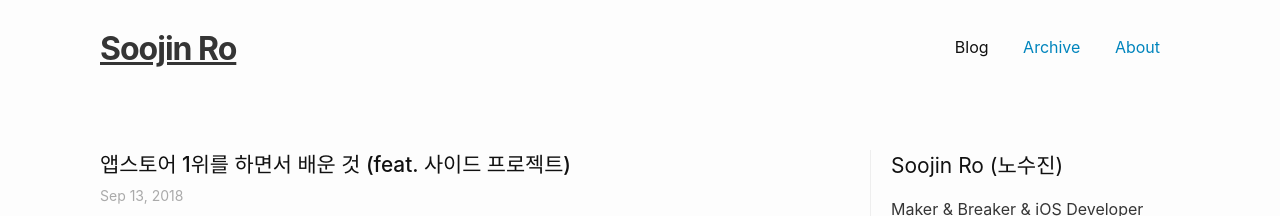
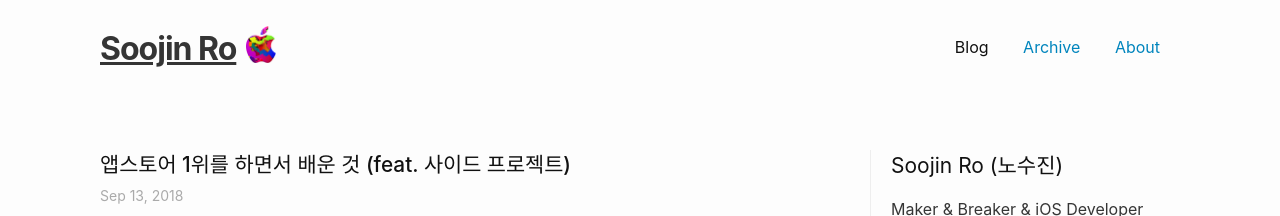
Before and after one commit to nsoojin/nsoojin.github.io, a Jekyll site: the page built from index.html, in a window 1280 px wide. Shown: the top 216 px of the page. Built offline with Jekyll 4.4.1, drawn with Linux system fonts in a browser that asks for light colours; the list of posts is cut into pages by our own code.

Commit message:
add apple logo

```diff
--- a/_includes/header.html
+++ b/_includes/header.html
@@ -1,17 +1,15 @@
 <header class="site-header" role="banner">
 
   <div class="wrapper">
-    <a class="site-title" href="{{ "/" | relative_url }}">{{ site.title | escape }}</a>
+    <a class="site-title" href="{{ "/" | relative_url }}">{{ site.title | escape }} </a>
+
+    <p class="site-logo"><img align="bottom" src="/assets/apple-logos/1.png" width="30" /></p>
 
     <nav class="site-nav">
       <input type="checkbox" id="nav-trigger" class="nav-trigger" />
       <label for="nav-trigger">
         <span class="menu-icon">
-          <svg viewBox="0 0 18 15" width="18px" height="15px">
-            <path fill="#424242" d="M18,1.484c0,0.82-0.665,1.484-1.484,1.484H1.484C0.665,2.969,0,2.304,0,1.484l0,0C0,0.665,0.665,0,1.484,0 h15.031C17.335,0,18,0.665,18,1.484L18,1.484z"/>
-            <path fill="#424242" d="M18,7.516C18,8.335,17.335,9,16.516,9H1.484C0.665,9,0,8.335,0,7.516l0,0c0-0.82,0.665-1.484,1.484-1.484 h15.031C17.335,6.031,18,6.696,18,7.516L18,7.516z"/>
-            <path fill="#424242" d="M18,13.516C18,14.335,17.335,15,16.516,15H1.484C0.665,15,0,14.335,0,13.516l0,0 c0-0.82,0.665-1.484,1.484-1.484h15.031C17.335,12.031,18,12.696,18,13.516L18,13.516z"/>
-          </svg>
+          <img src="/assets/apple-logos/1.png" width="20"/>
         </span>
       </label>
 
--- a/_sass/minima/_layout.scss
+++ b/_sass/minima/_layout.scss
@@ -21,6 +21,16 @@
   &,
   &:visited {
     color: $grey-color-dark;
+  }
+}
+
+.site-logo {
+  float: left;
+  margin-left: 10px;
+  margin-top: 26px;
+
+  @include media-query($on-palm) {
+    display: none;
   }
 }
 
@@ -70,7 +80,7 @@
       width: 36px;
       height: 26px;
       line-height: 0;
-      padding-top: 10px;
+      padding-top: 4px;
       text-align: center;
 
       > svg path {
```
Also changed, not shown: assets/apple-logos/0.png (added), assets/apple-logos/1.png (added).
